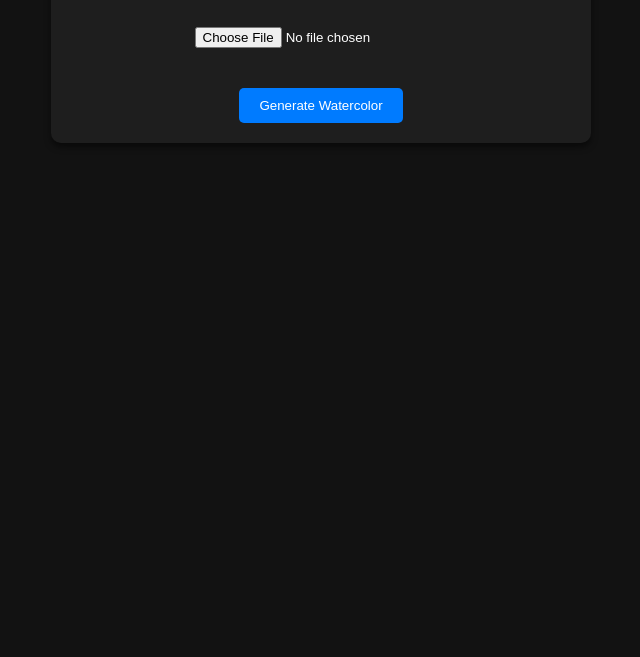
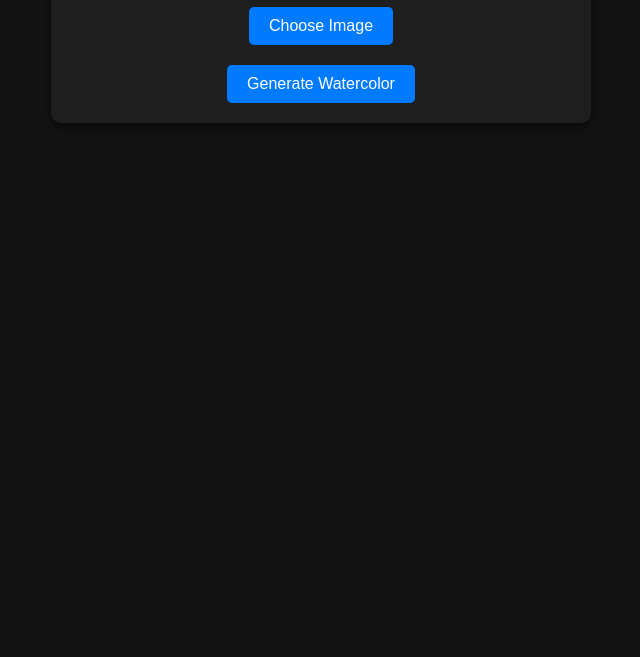
Before and after one commit to Arjunheregeek/water_color, a plain HTML site: page frontend/index.html in a window 1280 px wide. Shown: the part 143-800 px from the top of the page, without its empty margins (319-959 px from the left). Drawn offline with Linux system fonts and the light colour scheme.

Commit message:
Enhance file upload UI with custom button and improved styling

```diff
--- a/frontend/index.html
+++ b/frontend/index.html
@@ -25,8 +25,23 @@
         }
 
         input[type="file"] {
-            margin: 20px 0;
-            color: #ffffff;
+            display: none;
+        }
+
+        .custom-file-upload {
+            display: inline-block;
+            padding: 10px 20px;
+            cursor: pointer;
+            background-color: #007BFF;
+            color: white;
+            border-radius: 5px;
+            border: none;
+            font-size: 16px;
+            transition: background-color 0.3s ease;
+        }
+
+        .custom-file-upload:hover {
+            background-color: #0056b3;
         }
 
         button {
@@ -36,6 +51,8 @@
             padding: 10px 20px;
             border-radius: 5px;
             cursor: pointer;
+            font-size: 16px;
+            transition: background-color 0.3s ease;
         }
 
         button:hover {
@@ -77,6 +94,7 @@
 <body>
     <div class="container">
         <h1>Watercolor Image Generator</h1>
+        <label for="imageInput" class="custom-file-upload">Choose Image</label>
         <input type="file" id="imageInput" accept="image/*" onchange="previewImage()">
         <div class="preview" id="preview"></div>
         <button onclick="generateImage()">Generate Watercolor</button>
```
